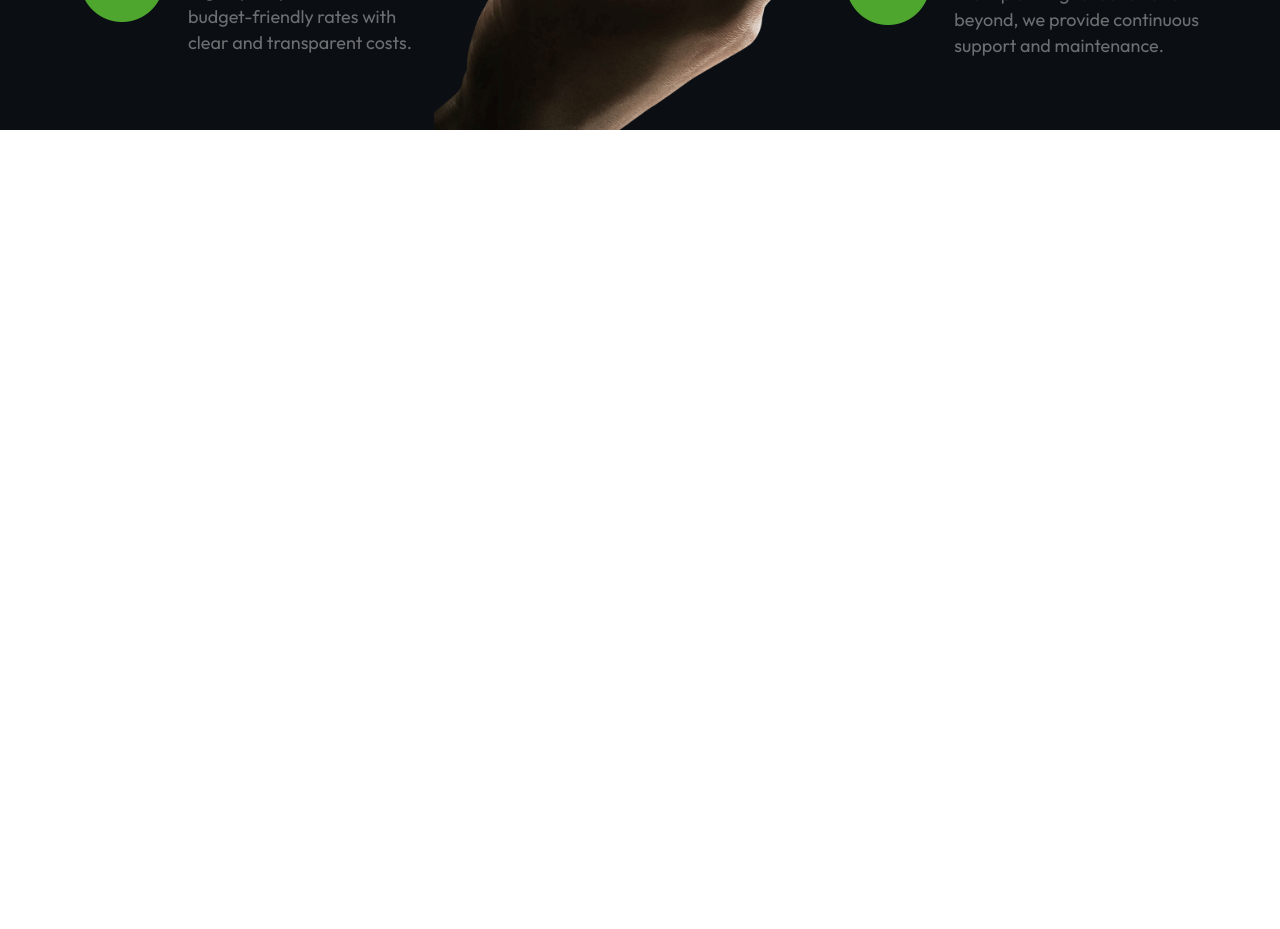
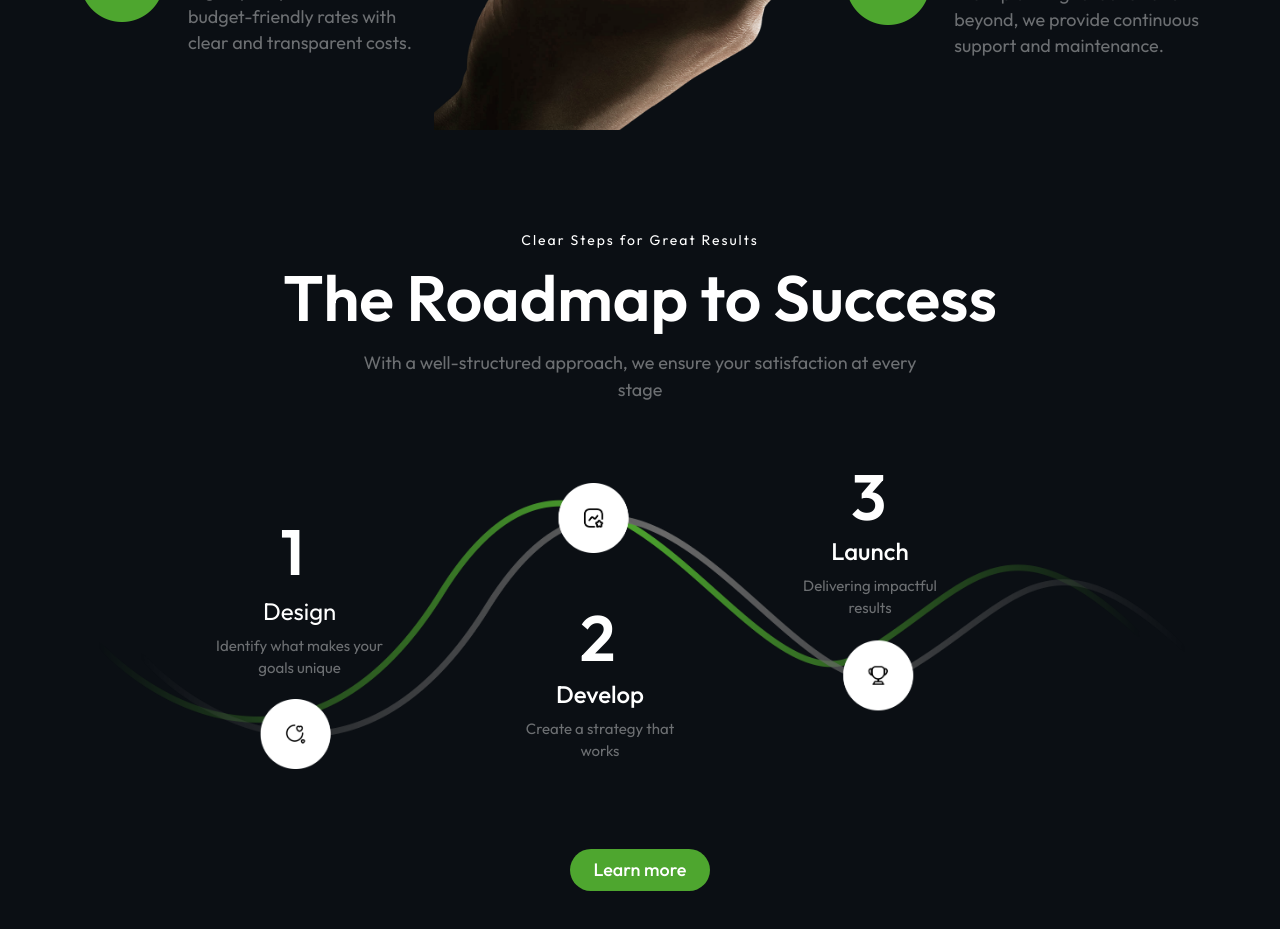
Before and after one commit to webdevelopmentdept-dotcom/bemaxzsolutions-frontend, a Next.js app: page / in a window 1280 px wide. Shown: the part 4200-5129 px from the top of the page. Before the commit the page ends 4330 px from the top, so only its background shows below. Built offline with nearby package versions, Linux system fonts and the light colour scheme.

Commit message:
Saturday Update

```diff
--- a/app/components/sections/Innovative.tsx
+++ b/app/components/sections/Innovative.tsx
@@ -1,19 +1,18 @@
 import { outfit } from "../../fonts";
-import Image from "next/image";
 
 export default function Innovative() {
   return (
     <section className="w-full bg-[#0B0F14] flex justify-center overflow-hidden">
 
-      {/* 1440 Container px-[160px] py-[120px]" */}
-      <div className="w-full max-w-[1440px] px-[80px] py-[30px]">
+      {/* Container */}
+      <div className="w-full max-w-[1440px] px-[20px] lg:px-[80px] py-[60px] lg:py-[30px]">
 
-   <div className="mb-[80px] flex flex-col">
+        {/* ================= HEADING ================= */}
+        <div className="mb-[60px] lg:mb-[80px] flex flex-col">
 
-  {/* Heading */}
           <h2
             className={`${outfit.className}
-      text-[72px]
+              text-[36px] lg:text-[72px]
               leading-[110%]
               font-semibold
               text-white
@@ -24,10 +23,9 @@ export default function Innovative() {
             Innovate with Confidence
           </h2>
 
-  {/* Subtitle */}
           <p
             className={`${outfit.className}
-      text-[18px]
+              text-[16px] lg:text-[18px]
               leading-[26px]
               font-normal
               text-white/40
@@ -39,30 +37,24 @@ export default function Innovative() {
 
         </div>
 
-
-
-
         {/* ================= MAIN GRID ================= */}
-        <div className="flex justify-between items-center">
+        <div className="flex flex-col lg:flex-row justify-between items-center gap-[60px] lg:gap-0">
 
           {/* ================= LEFT FEATURES ================= */}
-          <div className="flex flex-col gap-[120px]">
+          <div className="flex flex-col gap-[60px] lg:gap-[120px] w-full lg:w-auto">
 
-            {/* Item 1 */}
             <FeatureItem
               title="Clean modern design"
               desc="We create visually stunning, user-friendly designs that make your brand look professional and trustworthy."
               icon="/innovativeicon1.png"
             />
 
-            {/* Item 2 */}
             <FeatureItem
               title="Fast Delivery"
               desc="Quick turnaround times with efficient workflows to launch your project on schedule."
               icon="/innovativeicon2.png"
             />
 
-            {/* Item 3 */}
             <FeatureItem
               title="Affordable Pricing"
               desc="High-quality services at budget-friendly rates with clear and transparent costs."
@@ -72,18 +64,21 @@ export default function Innovative() {
           </div>
 
           {/* ================= CENTER PHONE ================= */}
-         <div className="relative flex justify-center items-center">
+          <div className="relative flex justify-center items-center mt-[40px] lg:mt-[0px]">
+
+
+
+            {/* PHONE IMAGE */}
             <img
               src="/hand.png"
               alt="Phone"
-  className="w-[420px] h-auto object-contain mt-[40px] mb-[-40px]"
+              className="w-[300px] lg:w-[420px] h-auto object-contain mt-[0px] lg:mt-[40px] mb-[0px] lg:mb-[-40px] relative z-10"
             />
-
 
           </div>
 
           {/* ================= RIGHT FEATURES ================= */}
-          <div className="flex flex-col gap-[120px]">
+          <div className="flex flex-col gap-[60px] lg:gap-[120px] w-full lg:w-auto">
 
             <FeatureItem
               title="Friendly Communication"
@@ -111,7 +106,7 @@ export default function Innovative() {
   );
 }
 
-/* ================= REUSABLE FEATURE COMPONENT ================= */
+/* ================= FEATURE COMPONENT ================= */
 
 function FeatureItem({
   title,
@@ -123,37 +118,35 @@ function FeatureItem({
   icon: string;
 }) {
   return (
-    <div className="flex items-start gap-[24px] max-w-[360px]">
+    <div className="flex items-start gap-[16px] lg:gap-[24px] max-w-full lg:max-w-[360px]">
 
-      {/* Green Circle */}
-
+      {/* ICON */}
       <img
         src={icon}
         alt={title}
-          className="w-[84px] h-[84px] object-contain"
+        className="w-[60px] h-[60px] lg:w-[84px] lg:h-[84px] object-contain"
       />
 
+      {/* TEXT */}
+      <div>
 
-      {/* Text */}
-      <div>
         <h4
           className={`${outfit.className}
             text-white
-    text-[24px]
-    leading-[32px]
+            text-[18px] lg:text-[24px]
+            leading-[28px] lg:leading-[32px]
             font-medium
-    mb-[8px]
+            mb-[6px] lg:mb-[8px]
           `}
         >
           {title}
         </h4>
 
-
         <p
           className={`${outfit.className}
             text-white/40
-    text-[18px]
-    leading-[26px]
+            text-[14px] lg:text-[18px]
+            leading-[22px] lg:leading-[26px]
             font-normal
           `}
         >
@@ -161,7 +154,6 @@ function FeatureItem({
         </p>
 
       </div>
-
     </div>
   );
 }
--- /dev/null
+++ b/app/components/sections/Roadmap.tsx
@@ -0,0 +1,242 @@
+import { outfit } from "../../fonts";
+
+export default function Roadmap() {
+  return (
+    <section className="w-full bg-[#0B0F14] flex justify-center py-[100px]">
+
+      <div className="w-full max-w-[1200px] px-[20px] lg:px-[40px]">
+
+        {/* ================= TOP TEXT ================= */}
+        <div className="flex flex-col items-center text-center mb-[80px]">
+
+          <p className={`${outfit.className} text-white text-[14px] tracking-[2px] mb-[12px]`}>
+            Clear Steps for Great Results
+          </p>
+
+          <h2
+            className={`${outfit.className}
+              text-[32px] lg:text-[64px]
+              font-semibold
+              text-white
+              leading-[110%]
+              mb-[16px]
+            `}
+          >
+            The Roadmap to Success
+          </h2>
+
+          <p className={`${outfit.className} text-white/40 text-[14px] lg:text-[18px] max-w-[600px]`}>
+            With a well-structured approach, we ensure your satisfaction at every stage
+          </p>
+
+        </div>
+
+        {/* ================= ROADMAP ================= */}
+        <div className="relative w-full flex justify-center">
+
+          {/* BACKGROUND IMAGE */}
+          <img
+            src="/roadmap.png"
+            alt="roadmap"
+            className="hidden lg:block w-[1100px]"
+          />
+
+          {/* ================= STEP 1 ================= */}
+<div className="hidden lg:block absolute left-[8%] top-[10%]">
+
+
+
+  {/* NUMBER */}
+ <div className="absolute left-[111px] top-[8px]">
+  <span
+    className={`${outfit.className}
+      text-white
+      text-[64px]
+      font-semibold
+      leading-none`}
+  >
+    1
+  </span>
+</div>
+
+ {/* TEXT */}
+<div className="mt-[80px] flex flex-col items-center text-center ml-[40px]">
+
+
+  {/* TITLE */}
+  <h4
+    className={`${outfit.className} text-white text-[24px] mt-[1px]`}
+  >
+    Design
+  </h4>
+
+  {/* DESCRIPTION */}
+  <p
+    className={`${outfit.className} text-white/40 text-[15px] mt-[6px] max-w-[180px]`}
+  >
+    Identify what makes your goals unique
+  </p>
+
+</div>
+
+</div>
+
+          {/* ================= STEP 2 ================= */}
+  <div className="hidden lg:block absolute left-[50%] -translate-x-1/2 top-[15%] text-center">
+
+
+<div className="absolute  top-[80px] -ml-[10px] ">
+  <span
+    className={`${outfit.className}
+      text-white
+      text-[64px]
+      font-semibold
+      leading-none`}
+  >
+    2
+  </span>
+</div>
+  {/* TEXT */}
+
+ <div className="flex flex-col items-center text-center mt-[150px] -ml-[80px]">
+
+  {/* TITLE */}
+  <h4
+    className={`${outfit.className} text-white text-[24px] font-medium mb-[6px]`}
+  >
+    Develop
+  </h4>
+
+  {/* DESCRIPTION */}
+  <p
+    className={`${outfit.className} text-white/40 text-[15px] leading-[22px] max-w-[180px]`}
+  >
+    Create a strategy that works
+  </p>
+
+</div>
+
+</div>
+
+
+         {/* ================= STEP 2 ================= */}
+<div className="hidden lg:block absolute right-[25%] top-[0%] text-right">
+
+  {/* NUMBER */}
+ <div className="absolute left-[111px] top-[-18px]">
+  <span
+    className={`${outfit.className}
+      text-white
+      text-[64px]
+      font-semibold
+      leading-none`}
+  >
+    3
+  </span>
+</div>
+
+  {/* TEXT */}
+<div className="flex flex-col items-center text-center mt-[50px] translate-x-[40px]">
+
+
+
+  {/* TITLE */}
+  <h4 className={`${outfit.className} text-white text-[24px] font-medium mb-[6px]`}>
+    Launch
+  </h4>
+
+  {/* DESCRIPTION */}
+  <p className={`${outfit.className} text-white/40 text-[15px] leading-[22px] max-w-[180px]`}>
+    Delivering impactful results
+  </p>
+
+</div>
+
+</div>
+
+        </div>
+
+        {/* ================= MOBILE VERSION ================= */}
+        <div className="flex flex-col gap-[40px] lg:hidden mt-[40px] items-center">
+
+          <Step number="1" title="Design" desc="Identify what makes your goals unique" />
+          <Step number="2" title="Develop" desc="Create a strategy that works" highlight />
+          <Step number="3" title="Launch" desc="Delivering impactful results" />
+
+        </div>
+
+        {/* ================= CTA ================= */}
+       <div className="flex justify-center mt-[80px]">
+  <button
+    className={`
+      ${outfit.className}
+      bg-[#4EA62F]
+      hover:bg-[#3e8f25]
+      text-white
+      text-[18px]
+      font-medium
+      px-[24px]
+      py-[12px]
+      rounded-[40px]
+      leading-none
+    `}
+  >
+    Learn more
+  </button>
+</div>
+
+      </div>
+    </section>
+  );
+}
+
+/* ================= CIRCLE ================= */
+
+function Circle({
+  number,
+  highlight,
+}: {
+  number: string;
+  highlight?: boolean;
+}) {
+  return (
+    <div
+      className={`
+        w-[64px] h-[64px] rounded-full flex items-center justify-center text-[18px]
+        ${highlight ? "bg-white text-black" : "bg-white/10 text-white"}
+      `}
+    >
+      {number}
+    </div>
+  );
+}
+
+/* ================= MOBILE STEP ================= */
+
+function Step({
+  number,
+  title,
+  desc,
+  highlight,
+}: {
+  number: string;
+  title: string;
+  desc: string;
+  highlight?: boolean;
+}) {
+  return (
+    <div className="flex flex-col items-center text-center">
+
+      <Circle number={number} highlight={highlight} />
+
+      <h4 className={`${outfit.className} text-white mt-[12px] text-[18px]`}>
+        {title}
+      </h4>
+
+      <p className={`${outfit.className} text-white/40 text-[14px] mt-[4px] max-w-[260px]`}>
+        {desc}
+      </p>
+
+    </div>
+  );
+}
--- a/app/page.tsx
+++ b/app/page.tsx
@@ -4,6 +4,7 @@ import About from "./components/sections/About";
 import ChooseUs from "./components/sections/ChooseUs";
 import Achive from "./components/sections/Achive";
 import Innovative from "./components/sections/Innovative";
+import Roadmap from "./components/sections/Roadmap";
 export default function Home() {
   return (
     <>
@@ -13,6 +14,7 @@ export default function Home() {
       <ChooseUs/>
       <Achive/>
       <Innovative/>
+      <Roadmap/>
 
     </>
   );
```
Also changed, not shown: app/components/sections/Confident.jsx (added, +20 -0 lines), public/hand.png, public/roadmap.png (added). Lines whose indentation alone changed are shown as unchanged.
